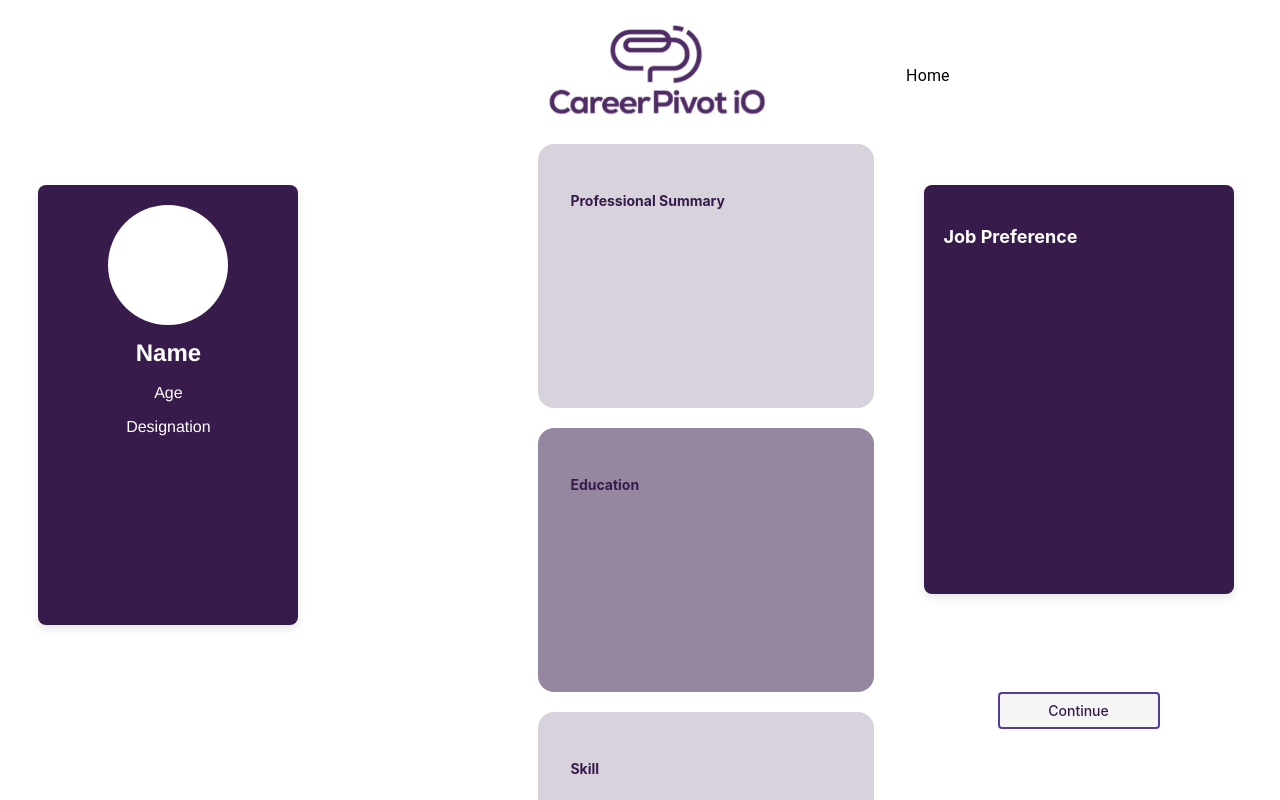
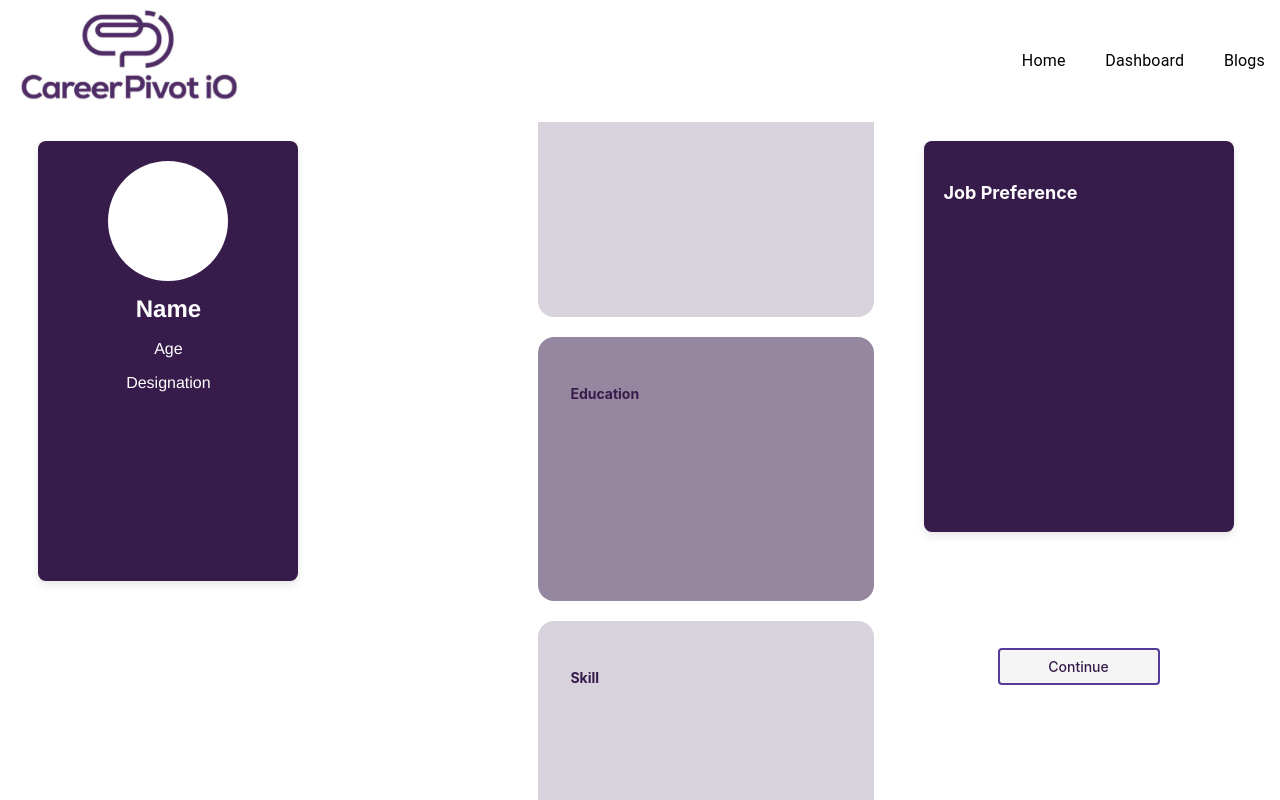
Before and after one commit to abdurrahmanabdullah/career_pivot, a React (Vite) app: page / in a window 1280 px wide. Shown: the top 800 px of the page. Built offline with nearby package versions, Linux system fonts and the light colour scheme.

Commit message:
finally add

```diff
--- a/src/components/Home/home.css
+++ b/src/components/Home/home.css
@@ -29,7 +29,7 @@
   border-radius: 8px;
   box-shadow: 0 4px 8px rgba(0, 0, 0, 0.1);
   position: relative;
-  top: 10%; /* Adjust the top position */
+  top: 8%; /* Adjust the top position */
   left: 0; /* Fix to the left side */
   z-index: 10; /* Ensure it stays above other content */
   height: 50vh; /* Set height for sidebar */
@@ -69,10 +69,15 @@
 /* Header Section */
 .header {
   display: flex;
-
-  /* align-items: center; */
-  padding: 5px 10px;
+  justify-content: space-between; /* Space between logo and menu items */
+  align-items: center;
+  width: 100%; /* Ensure header takes full width */
+  padding: 10px 20px; /* Adjust padding for spacing */
   background-color: #ffffff;
+  position: fixed;
+  top: 0; /* Stick it to the top */
+  left: 0; /* Align to the left edge */
+  z-index: 100;
 }
 
 .navigation {
@@ -117,7 +122,7 @@
   display: flex;
   flex-direction: column;
   gap: 20px;
-  margin-top: 3%;
+  margin-top: 8%;
   width: 60%;
 
 
@@ -154,7 +159,7 @@
   position: absolute; /* Fixed footer */
   bottom: 0; /* Stick to the bottom */
   left: 0; /* Align with the left edge */
-  height: 70px; /* Set height for footer */
+  height: 55px; /* Set height for footer */
 }
 
 .footer-left {
@@ -180,7 +185,7 @@
 /* Job Preference Section (Right-hand corner) */
 .job-preference-container {
   position: relative; /* Fixed position */
-  top: 10%;
+  top: 8%;
   right: 15%;
   background-color: #371c4b;
   color: white;
@@ -251,6 +256,7 @@
   }
 
   .footer {
+
     position: relative;
     padding: 16px;
   }
```
